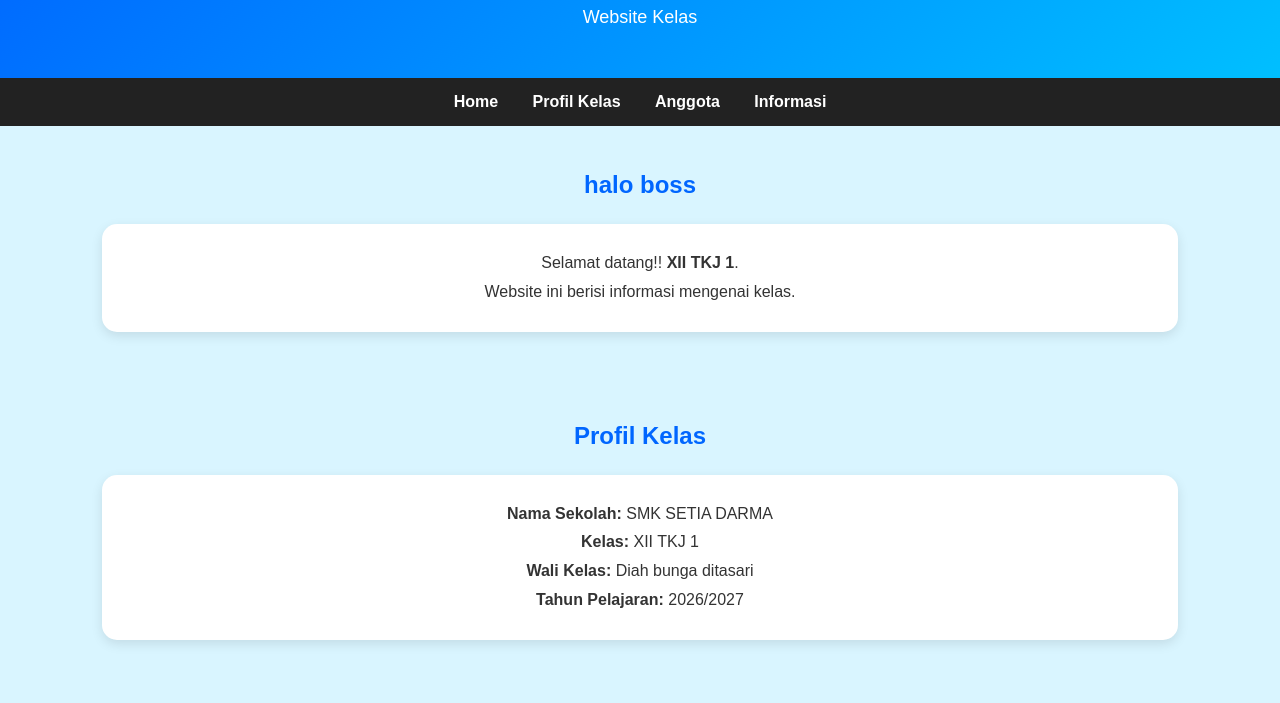
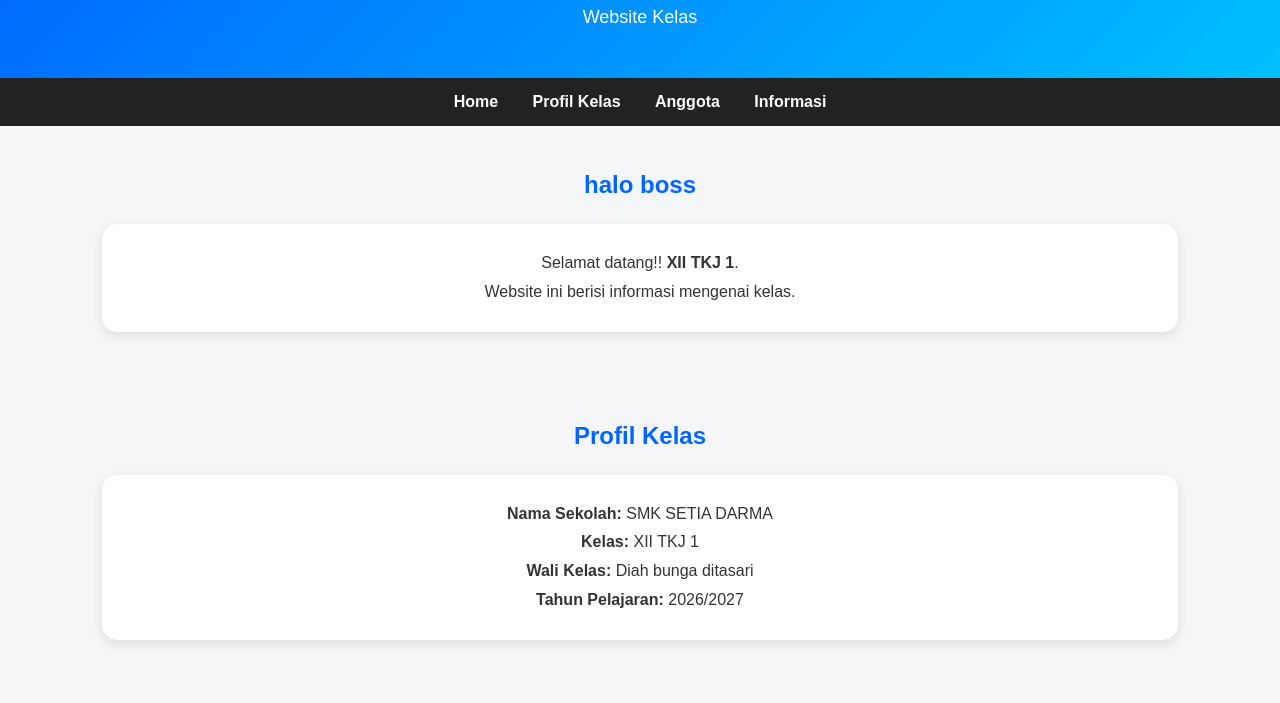
Before and after one commit to bimma34477-prog/Arya-Bima, a plain HTML site: page index.html in a window 1280 px wide. Shown: the part 97-800 px from the top of the page. Drawn offline with Linux system fonts and the light colour scheme.

Commit message:
Update index.html

```diff
--- a/index.html
+++ b/index.html
@@ -14,7 +14,7 @@
         }
 
         body {
-            background: #d9f5ff;
+            background: #f4f6f8;
             color: #333;
         }
 
```
